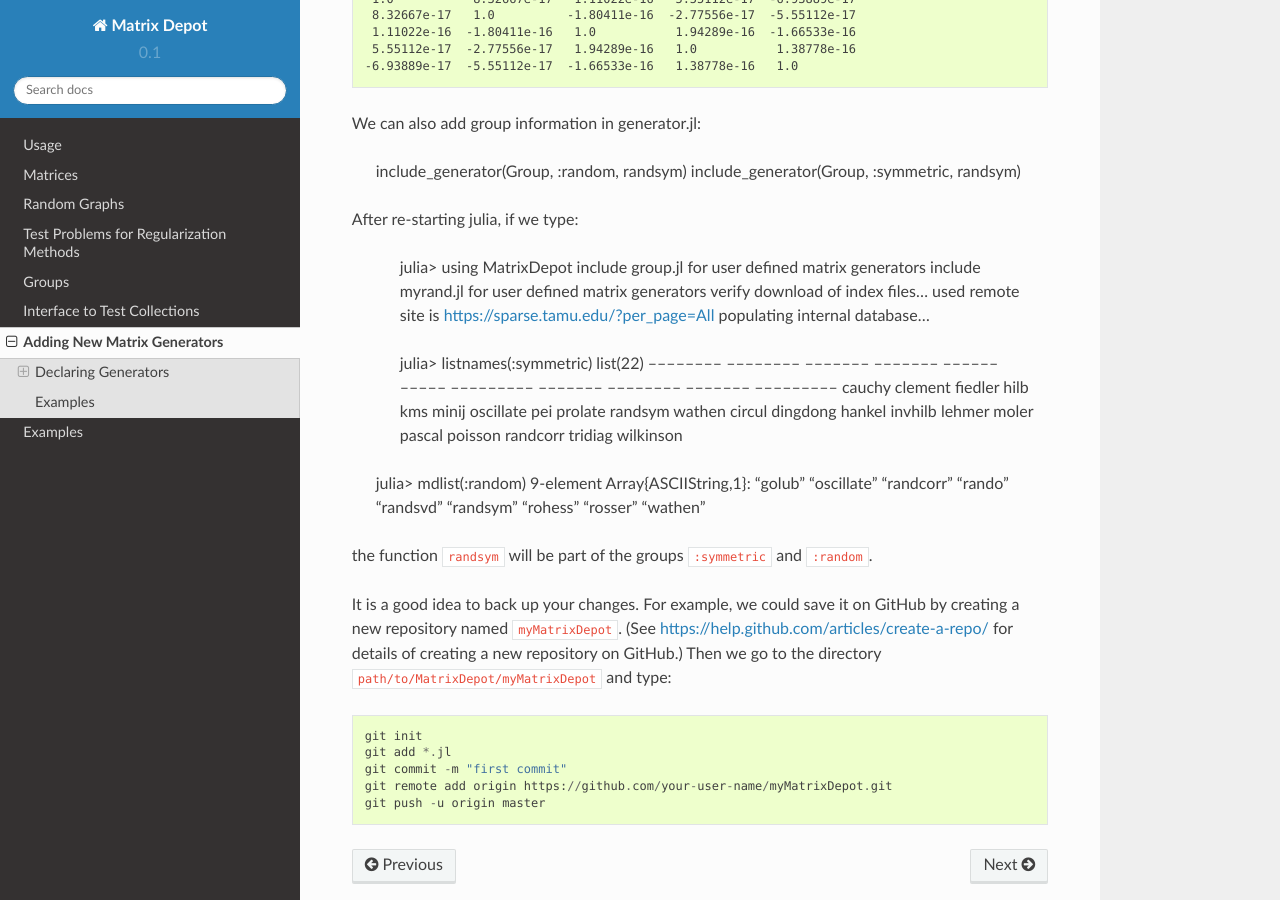
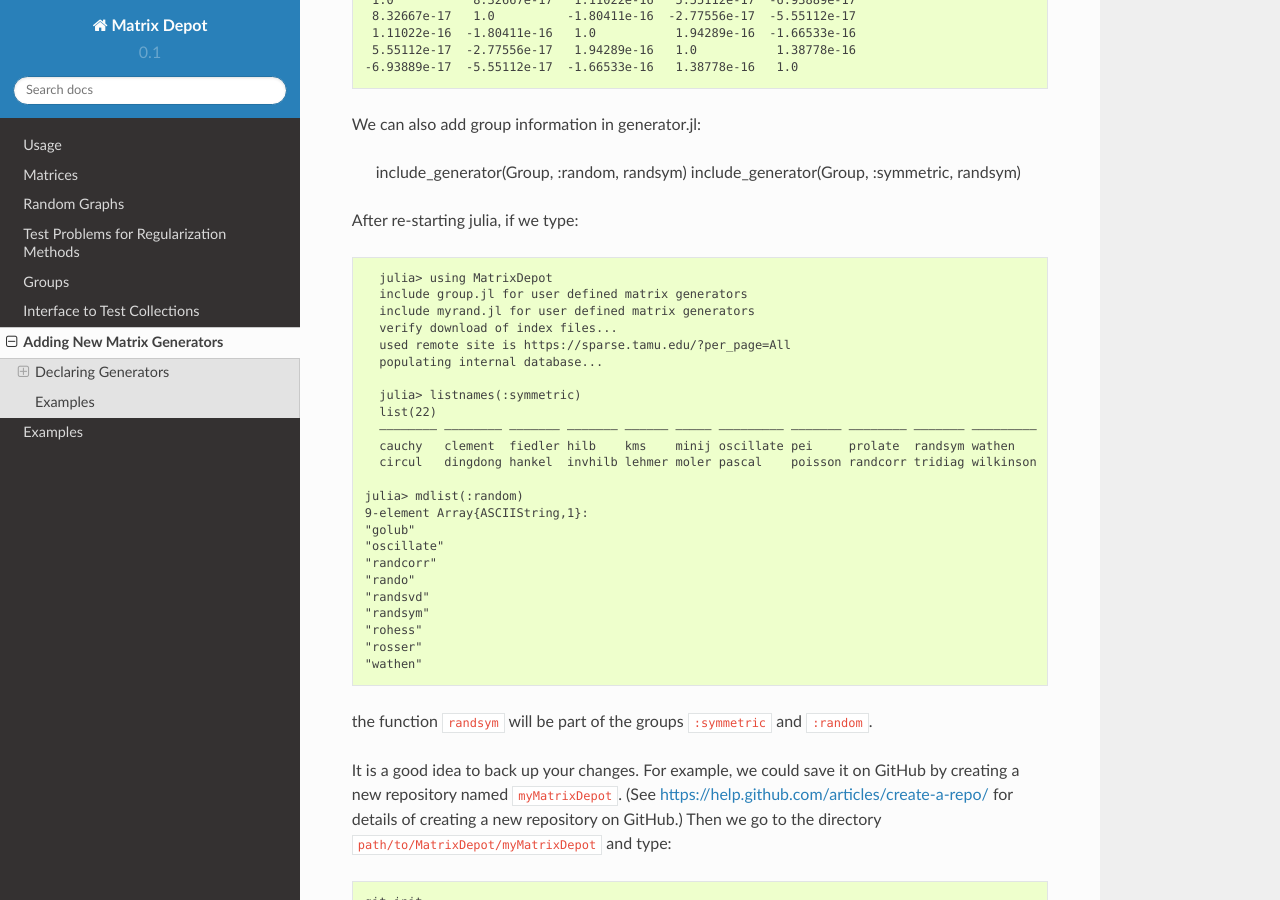
Before and after one commit to JuliaLinearAlgebra/MatrixDepot.jl, a Sphinx documentation site: the page built from doc/user.rst, in a window 1280 px wide and 900 px high, scrolled down 2809 px. Built offline with Sphinx 7.4.7 and the Read the Docs theme 2.0.0, drawn with Linux system fonts in a browser that asks for light colours; some of the changed text lies outside the part shown.

Commit message:
Update user.rst

```diff
--- a/doc/user.rst
+++ b/doc/user.rst
@@ -81,8 +81,8 @@
   include_generator(FunctionName, "randorth", randorth)
 
 
-Due to a bug we have to remove file db.data and restart julia:
-`rm MatrixDepot/data/db.data`
+Due to a bug we have to remove file ``db.data`` and restart julia:
+``rm MatrixDepot/data/db.data``
 
 
 This is it. We can now use them from Matrix Depot::
@@ -167,6 +167,8 @@
 
 After re-starting julia, if we type:
 
+.. code::
+
     julia> using MatrixDepot
     include group.jl for user defined matrix generators
     include myrand.jl for user defined matrix generators
@@ -192,8 +194,7 @@
   "rosser"
   "wathen"
 
-the function ``randsym`` will be part of the groups ``:symmetric`` and
-``:random``.
+the function ``randsym`` will be part of the groups ``:symmetric`` and ``:random``.
 
 
 It is a good idea to back up your changes. For example, we
```
